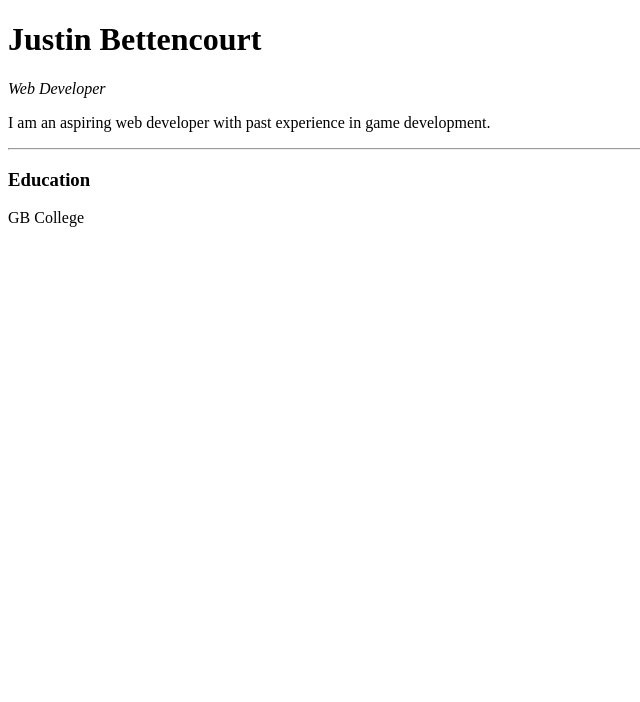
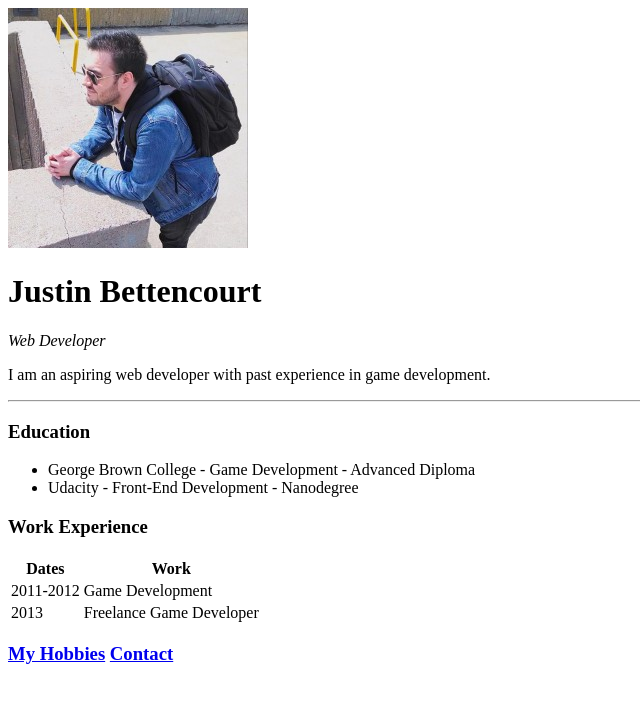
Before and after one commit to justinbettencourt/full-stack-web-development-bootcamp, a plain HTML site: page Section 2 - Introduction to HTML/HTML Personal Site/index.html in a window 1280 px wide. Shown: the whole page, without its empty margins (0-640 px from the left). Drawn offline with Linux system fonts and the light colour scheme.

Commit message:
Continuation of course.

```diff
--- a/Section 2 - Introduction to HTML/HTML Personal Site/index.html
+++ b/Section 2 - Introduction to HTML/HTML Personal Site/index.html
@@ -7,11 +7,38 @@
 	<title>Justin's Personal Site</title>
 </head>
 <body>
+	<img src="images/justin.jpeg" alt="justin profile picture">
 	<h1>Justin Bettencourt</h1>
 	<p><em>Web Developer</em></p>
 	<p>I am an aspiring web developer with past experience in game development.</p>
 	<hr>
 	<h3>Education</h3>
-	<p>GB College</p>
+	<ul>
+		<li>George Brown College - Game Development - Advanced Diploma</li>
+		<li>Udacity - Front-End Development - Nanodegree</li>
+	</ul>
+	<h3>Work Experience</h3>
+	<table>
+		<thead>
+			<tr>
+				<th>Dates</th>
+				<th>Work</th>
+			</tr>
+		</thead>
+		<tbody>
+			<tr>
+				<td>2011-2012</td>
+				<td>Game Development</td>
+			</tr>
+			<tr>
+				<td>2013</td>
+				<td>Freelance Game Developer</td>
+			</tr>
+		</tbody>
+	</table>
+	<h3>
+		<a href="hobbies.html">My Hobbies</a>
+		<a href="contact.html">Contact</a>
+	</h3>
 </body>
 </html>
```
Also changed, not shown: Section 2 - Introduction to HTML/HTML Personal Site/contact.html (added, +15 -0 lines), Section 2 - Introduction to HTML/HTML Personal Site/hobbies.html (added, +17 -0 lines), Section 2 - Introduction to HTML/HTML Personal Site/images/justin.jpeg (added).
